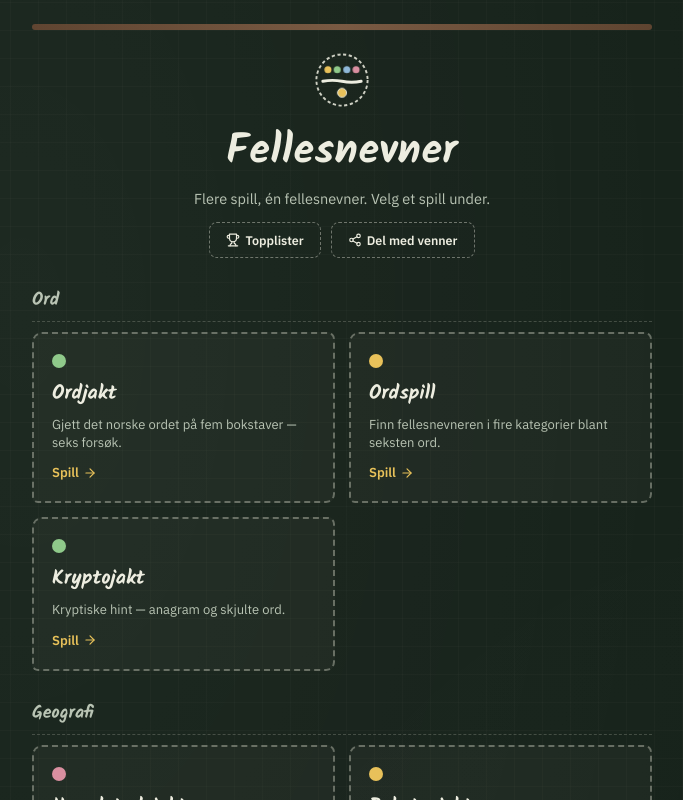
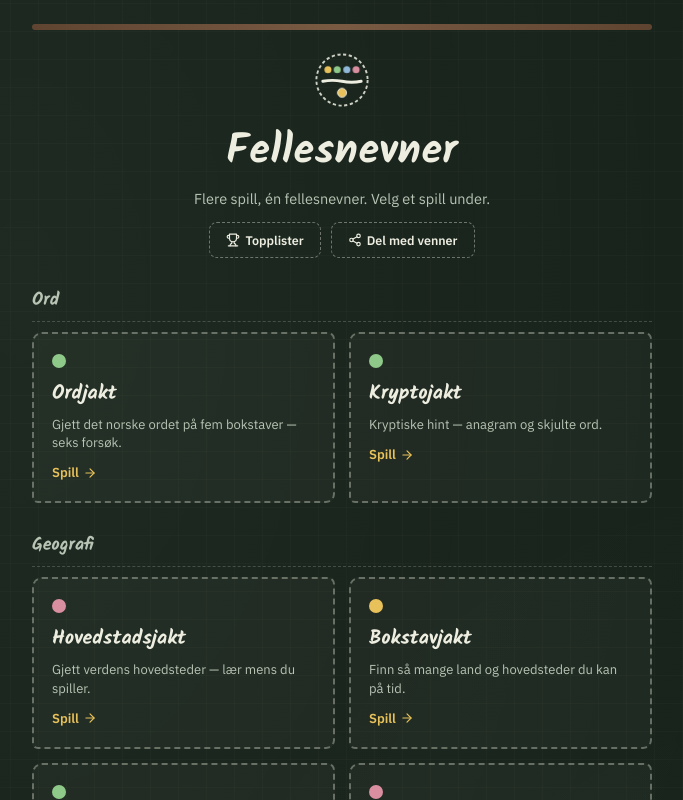
Before and after one commit to Ragnhibo/Fellesnevner-Platform, a React (Vite) app: page / in a window 1280 px wide. Shown: the top 800 px of the page, without its empty margins (298-981 px from the left). Built offline with nearby package versions, Linux system fonts and the light colour scheme.

Commit message:
Add files via upload

```diff
--- a/src/pages/Home.jsx
+++ b/src/pages/Home.jsx
@@ -14,14 +14,16 @@ const GAMES = [
     category: "Ord",
     available: true,
   },
-  {
-    slug: "/ordspill",
-    title: "Ordspill",
-    tagline: "Finn fellesnevneren i fire kategorier blant seksten ord.",
-    color: colors.accent,
-    category: "Ord",
-    available: true,
-  },
+  // Midlertidig skjult fra forsiden — /ordspill fungerer fortsatt for de
+  // som har direkte lenke. Fjern kommentaren under for å vise kortet igjen.
+  // {
+  //   slug: "/ordspill",
+  //   title: "Ordspill",
+  //   tagline: "Finn fellesnevneren i fire kategorier blant seksten ord.",
+  //   color: colors.accent,
+  //   category: "Ord",
+  //   available: true,
+  // },
   {
     slug: "/kryptojakt",
     title: "Kryptojakt",
```
